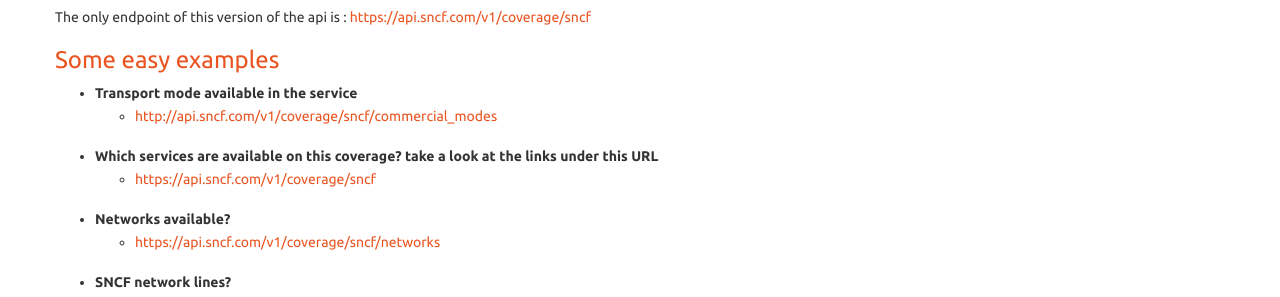
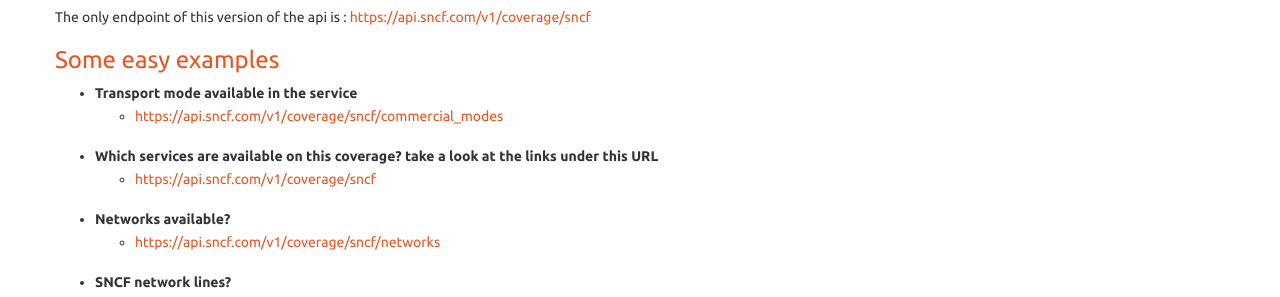
Before and after one commit to SNCFdevelopers/API-trains-sncf, a Sphinx documentation site: the page built from source/integration.rst, in a window 1280 px wide and 900 px high, scrolled down 1995 px. Shown: the part 152-449 px from the top of the window. Built offline with Sphinx 7.4.7, drawn with Linux system fonts in a browser that asks for light colours; nearby versions of some CDN libraries; formulas are drawn with MathJax 3; some of the changed lines change nothing that is shown.

Commit message:
Fix an URL in documentation : use HTTPS
http://api.sncf.com/v1/coverage/sncf/commercial_modes (don't works) -> https://api.sncf.com/v1/coverage/sncf/commercial_modes (works)

```diff
--- a/source/integration.rst
+++ b/source/integration.rst
@@ -52,7 +52,7 @@
 ******************
 
 * Transport mode available in the service
-	* http://api.sncf.com/v1/coverage/sncf/commercial_modes
+	* https://api.sncf.com/v1/coverage/sncf/commercial_modes
 * Which services are available on this coverage? take a look at the links under this URL
 	* https://api.sncf.com/v1/coverage/sncf
 * Networks available?
```
